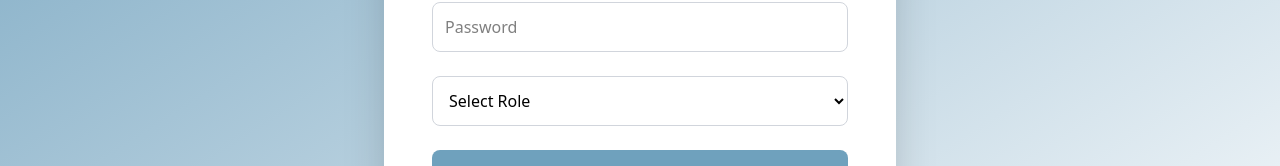
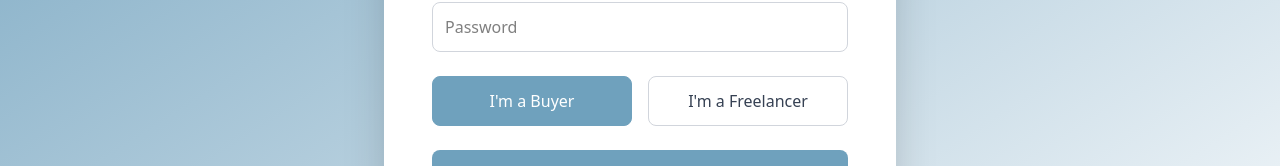
Before and after one commit to saminul-amin/creative-hut, a React (Vite) app: page /sign-up in a window 1280 px wide. Shown: the part 390-556 px from the top of the page. Built offline with nearby package versions, Linux system fonts and the light colour scheme; no server answers.

Commit message:
sign up page redesigned

```diff
--- a/src/pages/SignUp.jsx
+++ b/src/pages/SignUp.jsx
@@ -3,12 +3,15 @@ import { motion } from "framer-motion";
 import useAuth from "../hooks/useAuth";
 import { Link, useNavigate } from "react-router-dom";
 import Swal from "sweetalert2";
+import { useState } from "react";
 
 export default function SignUp() {
+  const [selectedRole, setSelectedRole] = useState("buyer");
   const {
     register,
     handleSubmit,
     formState: { errors },
+    setValue,
   } = useForm();
   const { createUser, userGoogleSignIn } = useAuth();
   const navigate = useNavigate();
@@ -56,6 +59,11 @@ export default function SignUp() {
       console.log(res.user);
       navigate("/");
     });
+  };
+
+  const handleRoleSelect = (role) => {
+    setSelectedRole(role);
+    setValue("role", role); // ✅ set for react-hook-form
   };
 
   return (
@@ -128,26 +136,69 @@ export default function SignUp() {
             )}
           </motion.div>
 
+          {/* Role Push Toggle */}
           <motion.div
-            initial={{ x: 50, opacity: 0 }}
-            animate={{ x: 0, opacity: 1 }}
-            transition={{ delay: 0.65, duration: 0.5 }}
+            className="flex gap-4 mt-2"
+            initial={{ opacity: 0 }}
+            animate={{ opacity: 1 }}
+            transition={{ delay: 0.6 }}
           >
-            <select
+            <input
+              type="hidden"
               {...register("role", { required: "Role is required" })}
-              className="w-full p-3 border border-gray-300 rounded-lg bg-white focus:outline-none focus:ring-2 focus:ring-[#6fa1bd] cursor-pointer"
-              defaultValue=""
+            />
+
+            <button
+              type="button"
+              onClick={() => handleRoleSelect("buyer")}
+              className={`flex-1 p-3 rounded-lg border font-medium transition cursor-pointer ${
+                selectedRole === "buyer"
+                  ? "bg-[#6fa1bd] text-white border-[#6fa1bd]"
+                  : "bg-white border-gray-300 text-gray-700"
+              }`}
             >
-              <option value="" disabled>
-                Select Role
-              </option>
-              <option value="freelancer">Freelancer</option>
-              <option value="buyer">Buyer</option>
-            </select>
-            {errors.role && (
-              <p className="text-red-500 text-sm mt-1">{errors.role.message}</p>
-            )}
+              I'm a Buyer
+            </button>
+
+            <button
+              type="button"
+              onClick={() => handleRoleSelect("freelancer")}
+              className={`flex-1 p-3 rounded-lg border font-medium transition cursor-pointer ${
+                selectedRole === "freelancer"
+                  ? "bg-[#6fa1bd] text-white border-[#6fa1bd]"
+                  : "bg-white border-gray-300 text-gray-700"
+              }`}
+            >
+              I'm a Freelancer
+            </button>
           </motion.div>
+
+          {/* ✅ Conditional NID Field for Freelancers */}
+          {selectedRole === "freelancer" && (
+            <motion.div
+              initial={{ opacity: 0, y: 10 }}
+              animate={{ opacity: 1, y: 0 }}
+              transition={{ delay: 0.1, duration: 0.4 }}
+            >
+              <input
+                type="text"
+                {...register("nid", {
+                  required: "NID number is required for freelancers",
+                  minLength: {
+                    value: 8,
+                    message: "Must be at least 8 digits",
+                  },
+                })}
+                placeholder="NID Number"
+                className="w-full p-3 border border-gray-300 rounded-lg focus:outline-none focus:ring-2 focus:ring-[#6fa1bd]"
+              />
+              {errors.nid && (
+                <p className="text-red-500 text-sm mt-1">
+                  {errors.nid.message}
+                </p>
+              )}
+            </motion.div>
+          )}
 
           <motion.button
             type="submit"
```
